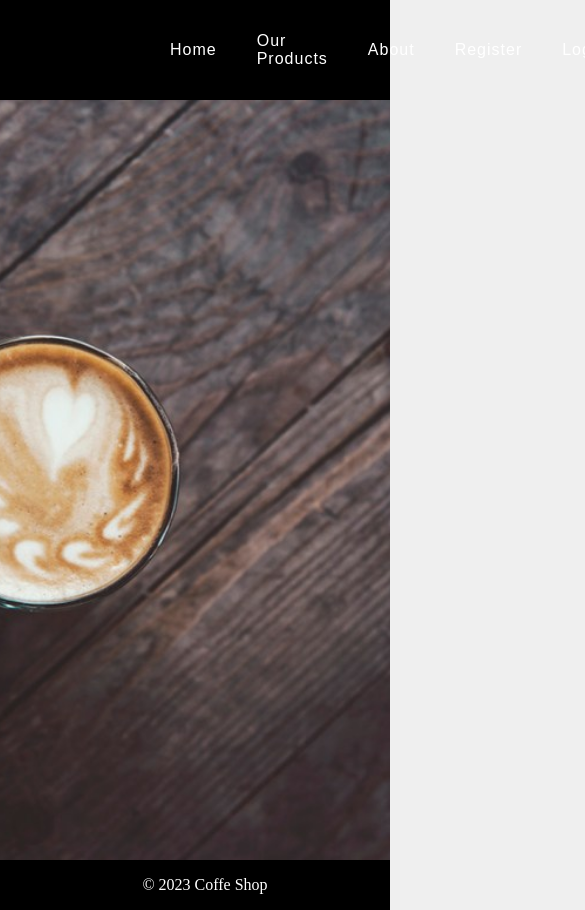
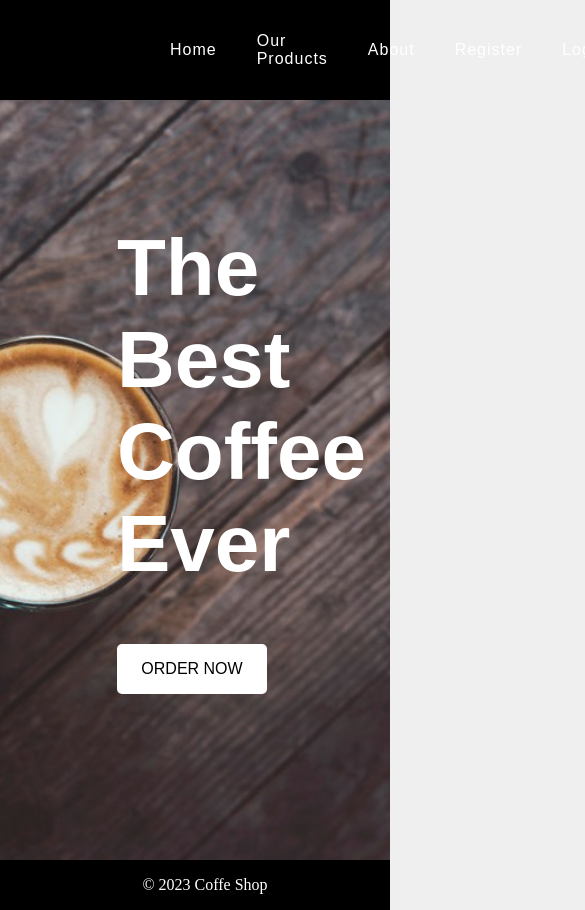
Before and after one commit to MarioAngelov2/Coffee-App, a React (Create React App) app in the folder app/: page / in a window 390 px wide. Shown: the top 910 px of the page, 585 px wide, since content can reach past the window. Built offline with nearby package versions, Linux system fonts and the light colour scheme.

Commit message:
minor css refactor

```diff
--- a/app/src/styles/Home.css
+++ b/app/src/styles/Home.css
@@ -12,17 +12,17 @@
 
 .headerContainer {
   width: auto;
-  margin-left: 800px;
+  margin-left: 55%;
+  margin-right: 2%;
 }
 
 .headerContainer h1 {
   justify-content: center;
   align-items: center;
-  font-size: 70px;
   font-weight: 900;
   color: white;
   font-family: sans-serif;
-  font-size: 75px;
+  font-size: 4.5rem;
 }
 
 .headerContainer button {
@@ -35,10 +35,9 @@
   width: 150px;
   border-radius: 5px;
   text-decoration: none;
-  font-size: 16px;
+  font-size: 1rem;
   transition: 0.2s ease-in-out;
 }
-
 
 .headerContainer button:hover {
   background-color: rgb(193, 23, 23);
@@ -46,3 +45,14 @@
   color: white;
   transition: 0.2s ease-in-out;
 }
+
+@media (max-width: 768px) {
+  .headerContainer {
+    margin-left: 30%;
+    margin-bottom: 25%;
+  }
+
+  .headerContainer h1 {
+    font-size: 5rem;
+  }
+}
--- a/app/src/styles/ItemModal.css
+++ b/app/src/styles/ItemModal.css
@@ -15,7 +15,7 @@
   width: 35%;
   height: auto;
   padding: 40px;
-  margin-bottom: 300px;
+  /* margin-bottom: 300px; */
   border: none;
   box-shadow: 2px 2px 20px rgb(45, 45, 45);
   display: flex;
--- a/app/src/styles/Login.css
+++ b/app/src/styles/Login.css
@@ -7,7 +7,7 @@
 .loginContainer .leftSide {
   height: 100%;
   flex: 50%;
-  background-position: left;
+  background-position: center;
   background-repeat: no-repeat;
   background-size: cover;
 }
@@ -54,6 +54,9 @@
   margin-top: 20px;
 }
 
+.rightSide .avatar {
+  background-color: rgb(139, 107, 173);
+}
 
 /* .loginContainer .rightSide form {
   display: flex;
--- a/app/src/styles/Register.css
+++ b/app/src/styles/Register.css
@@ -8,8 +8,14 @@
 .register h1 {
   font-weight: 300;
   margin: 0 auto;
+  margin-top: 10px;
+  margin-bottom: 20px;
+}
+
+.register .avatar {
+  margin: auto;
   margin-top: 50px;
-  margin-bottom: 20px;
+  background-color: rgb(139, 107, 173);
 }
 
 .register form {
@@ -30,14 +36,20 @@
   outline: none;
 }
 
+.register .registerBtn {
+  width: 150px;
+  margin: auto;
+  margin-top: 10px;
+}
+
 /* #register-form label {
   margin-top: 10px;
   margin-bottom: 20px;
 } */
 
-.register button {
+/* .register button {
   font-size: 14px;
-  /* background-color: white; */
+  background-color: white;
   border: none;
   border-radius: 5px;
   transition: 0.2s ease-in-out;
@@ -51,7 +63,7 @@
   margin-top: 25px;
   width: 150px;
   height: 30px;
-}
+} */
 
 /* .register button:hover {
   background-color: rgb(193, 23, 23);
```
